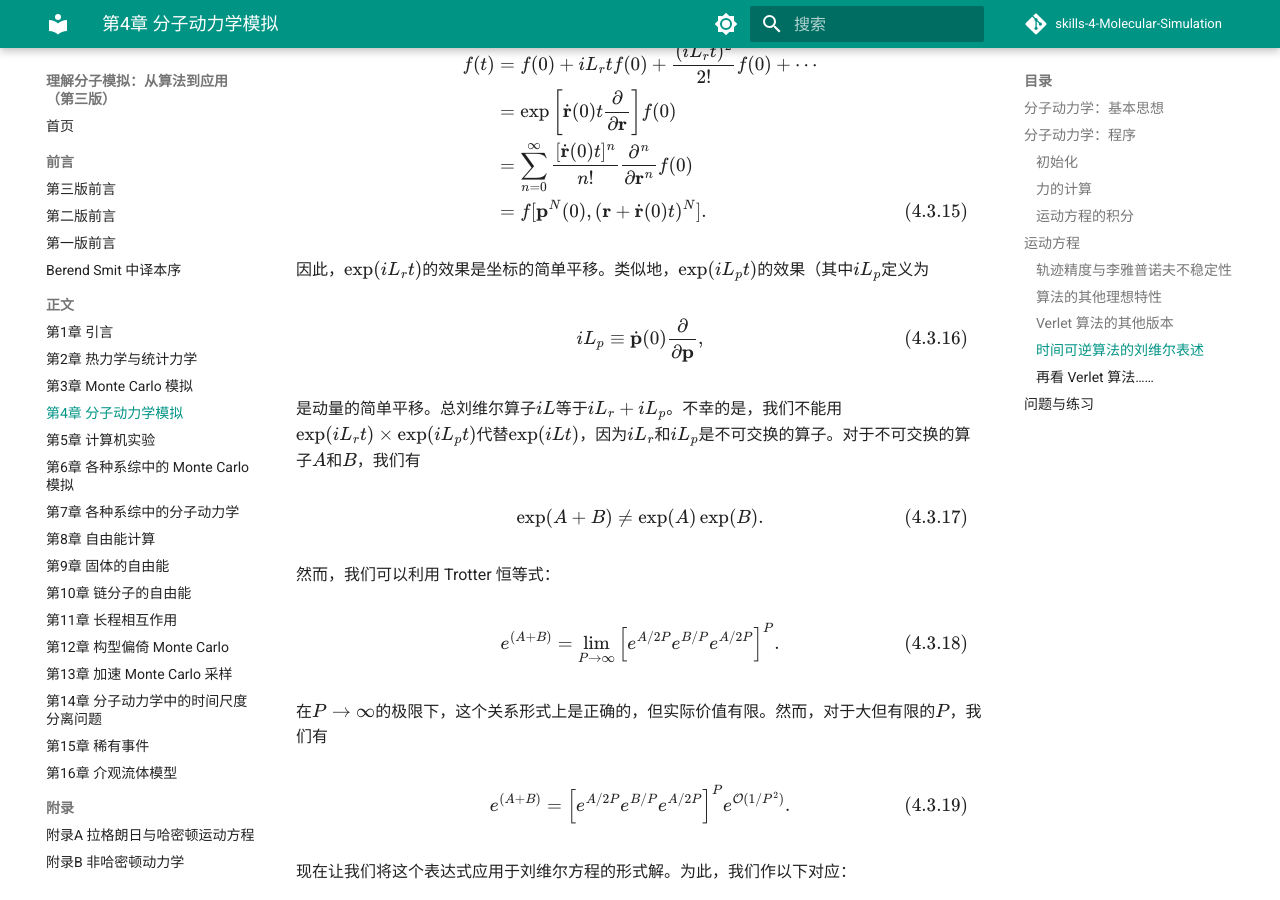
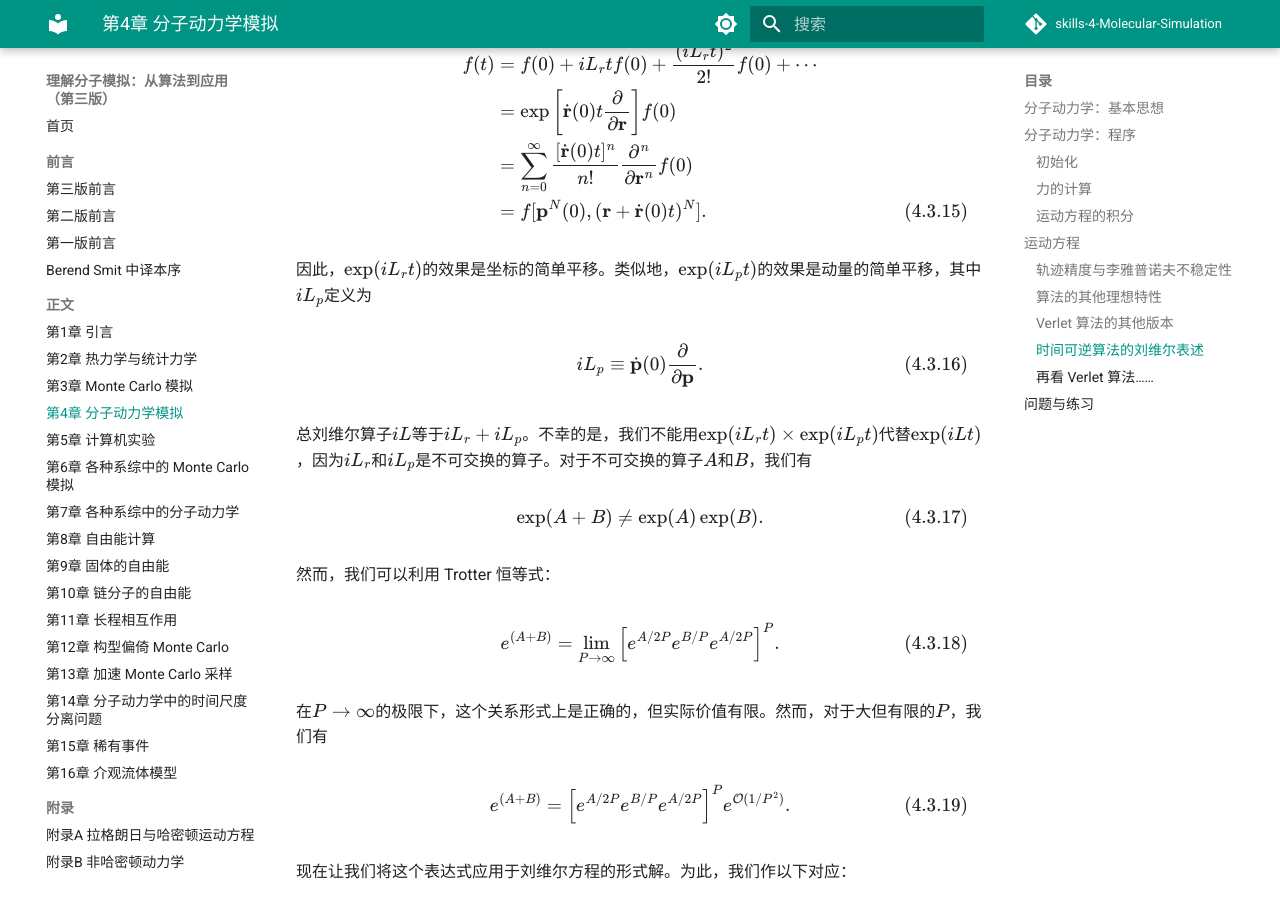
Before and after one commit to KASSARhahaha/skills-4-Molecular-Simulation, an MkDocs documentation site: the page built from docs/chapters/ch04-md.md, in a window 1280 px wide and 900 px high, scrolled down 18996 px. Built offline with MkDocs 1.6.1 and Material for MkDocs 9.7.7, drawn with Linux system fonts in a browser that asks for light colours; comment, search, counter and statistics services are not loaded.

Commit message:
两处括号开了没关，补上（跟译稿仓 bb570a3）
第 4 章原书是逗号同位语，译文改括注时漏了后括号；第 15 章那串伞形采样
窗口的括注原书自己就没关，后括号补在「角色」之后。

```diff
--- a/docs/chapters/ch04-md.md
+++ b/docs/chapters/ch04-md.md
@@ -609,14 +609,14 @@ f(t) &= f(0) + iL_r t f(0) + \frac{(iL_r t)^2}{2!}f(0) + \cdots \nonumber \\
 \end{align}
 $$
 
-因此，$\exp(iL_r t)$的效果是坐标的简单平移。类似地，$\exp(iL_p t)$的效果（其中$iL_p$定义为
+因此，$\exp(iL_r t)$的效果是坐标的简单平移。类似地，$\exp(iL_p t)$的效果是动量的简单平移，其中$iL_p$定义为
 
 $$
-iL_p \equiv \dot{\mathbf{p}}(0)\frac{\partial}{\partial \mathbf{p}},
+iL_p \equiv \dot{\mathbf{p}}(0)\frac{\partial}{\partial \mathbf{p}}.
 \tag{4.3.16}
 $$
 
-是动量的简单平移。总刘维尔算子$iL$等于$iL_r + iL_p$。不幸的是，我们不能用$\exp(iL_r t) \times \exp(iL_p t)$代替$\exp(iLt)$，因为$iL_r$和$iL_p$是不可交换的算子。对于不可交换的算子$A$和$B$，我们有
+总刘维尔算子$iL$等于$iL_r + iL_p$。不幸的是，我们不能用$\exp(iL_r t) \times \exp(iL_p t)$代替$\exp(iLt)$，因为$iL_r$和$iL_p$是不可交换的算子。对于不可交换的算子$A$和$B$，我们有
 
 $$
 \exp(A+B) \neq \exp(A)\exp(B).
```
Also changed, not shown: docs/chapters/ch15-rare-events.md (+1 -1 lines).
